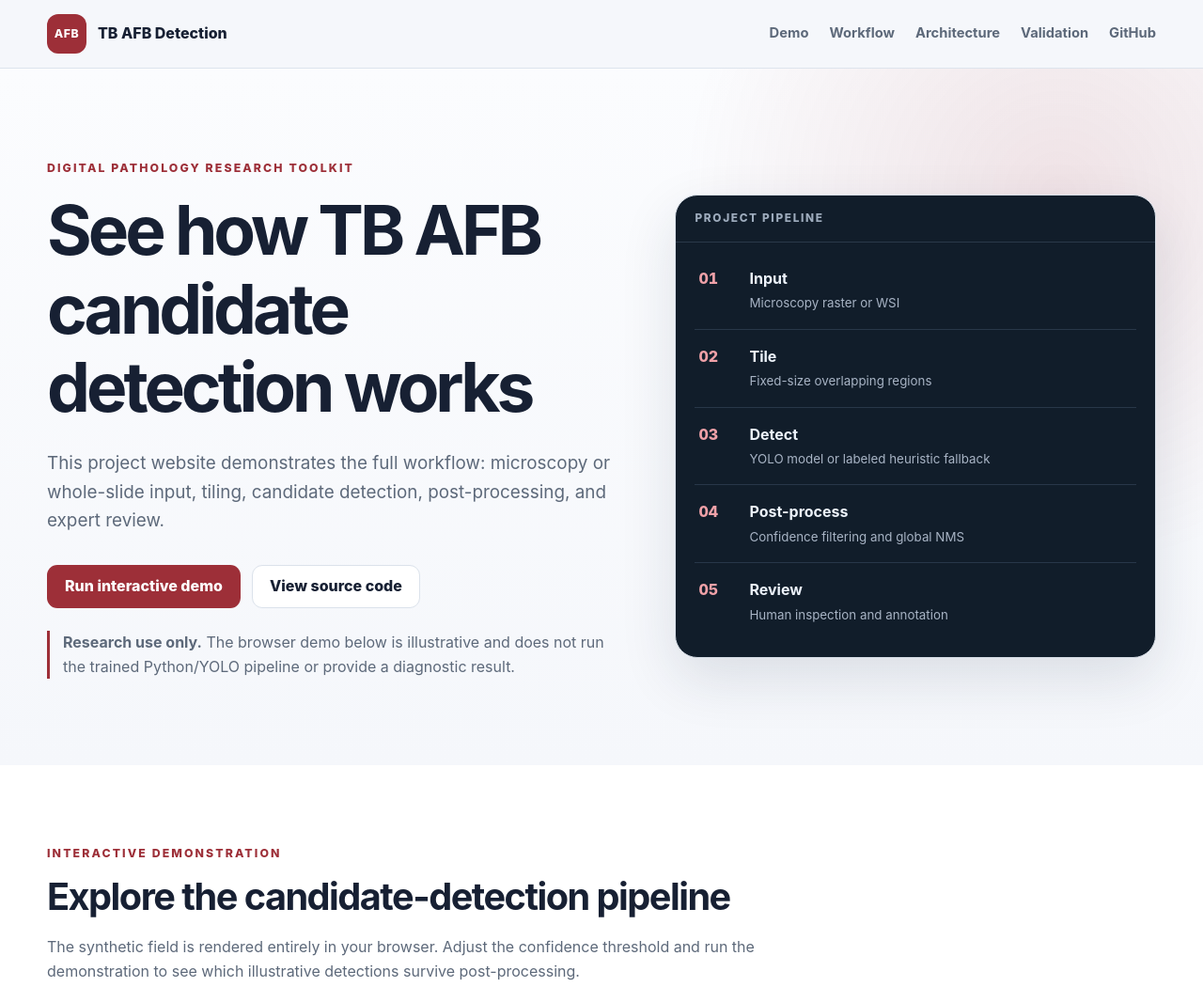
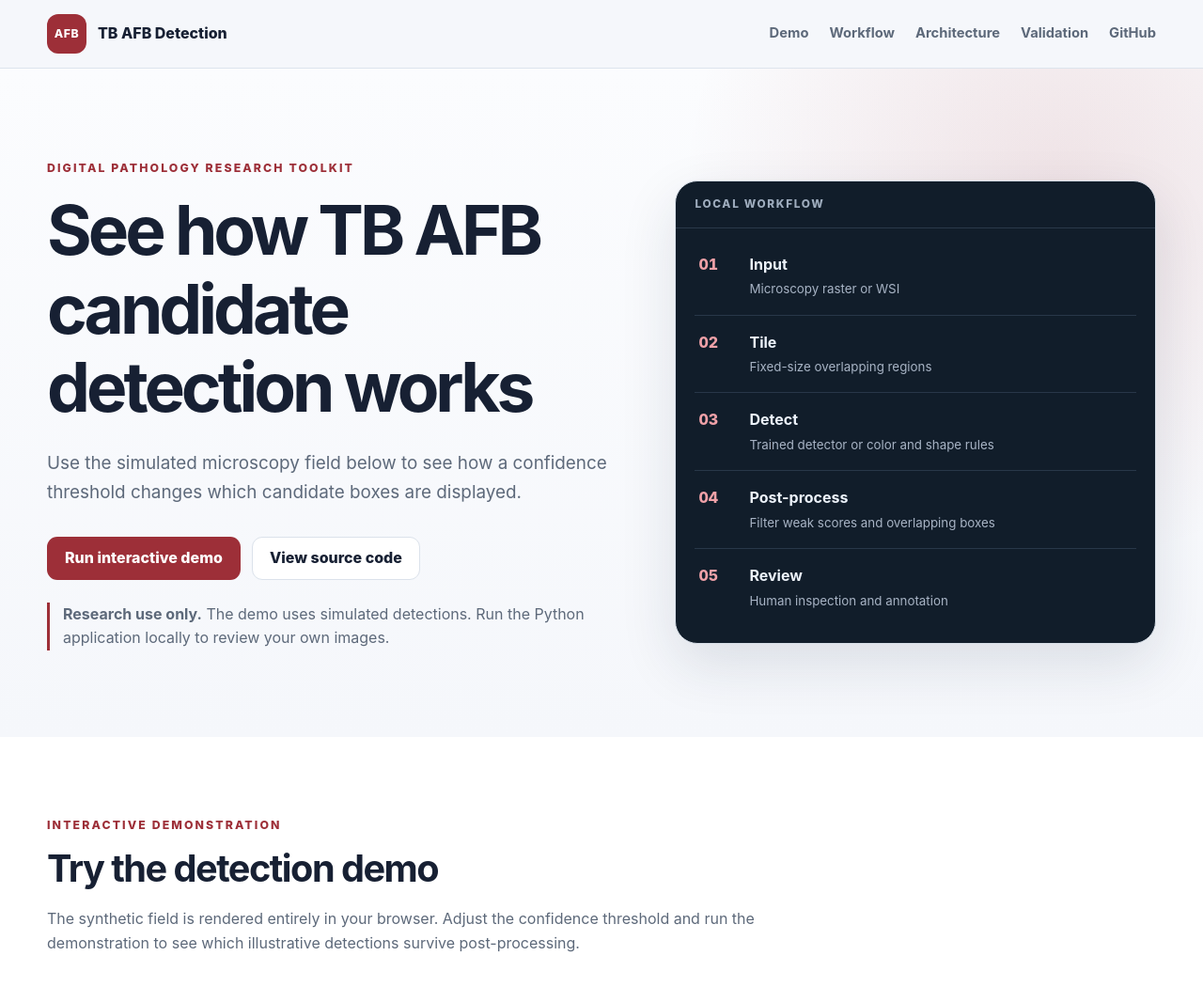
Before and after one commit to abusuraihsakhri/tb_afb_detection, a plain HTML site: page docs/index.html in a window 1280 px wide. Shown: the top 1050 px of the page at 94% size. Drawn offline with Linux system fonts and the light colour scheme.

Commit message:
Documentation Update

```diff
--- a/docs/index.html
+++ b/docs/index.html
@@ -25,20 +25,20 @@
         <div>
           <p class="eyebrow">Digital pathology research toolkit</p>
           <h1>See how TB AFB candidate detection works</h1>
-          <p class="lede">This project website demonstrates the full workflow: microscopy or whole-slide input, tiling, candidate detection, post-processing, and expert review.</p>
+          <p class="lede">Use the simulated microscopy field below to see how a confidence threshold changes which candidate boxes are displayed.</p>
           <div class="actions">
             <a class="button primary" href="#demo">Run interactive demo</a>
             <a class="button secondary" href="https://github.com/abusuraihsakhri/tb_afb_detection">View source code</a>
           </div>
-          <p class="research-note"><strong>Research use only.</strong> The browser demo below is illustrative and does not run the trained Python/YOLO pipeline or provide a diagnostic result.</p>
+          <p class="research-note"><strong>Research use only.</strong> The demo uses simulated detections. Run the Python application locally to review your own images.</p>
         </div>
         <aside class="hero-panel" aria-label="Pipeline summary">
-          <div class="panel-label">PROJECT PIPELINE</div>
+          <div class="panel-label">LOCAL WORKFLOW</div>
           <div class="pipeline">
             <div class="pipeline-step"><span>01</span><div><strong>Input</strong><small>Microscopy raster or WSI</small></div></div>
             <div class="pipeline-step"><span>02</span><div><strong>Tile</strong><small>Fixed-size overlapping regions</small></div></div>
-            <div class="pipeline-step"><span>03</span><div><strong>Detect</strong><small>YOLO model or labeled heuristic fallback</small></div></div>
-            <div class="pipeline-step"><span>04</span><div><strong>Post-process</strong><small>Confidence filtering and global NMS</small></div></div>
+            <div class="pipeline-step"><span>03</span><div><strong>Detect</strong><small>Trained detector or color and shape rules</small></div></div>
+            <div class="pipeline-step"><span>04</span><div><strong>Post-process</strong><small>Filter weak scores and overlapping boxes</small></div></div>
             <div class="pipeline-step"><span>05</span><div><strong>Review</strong><small>Human inspection and annotation</small></div></div>
           </div>
         </aside>
@@ -49,7 +49,7 @@
       <div class="shell">
         <div class="section-heading">
           <p class="eyebrow">Interactive demonstration</p>
-          <h2>Explore the candidate-detection pipeline</h2>
+          <h2>Try the detection demo</h2>
           <p>The synthetic field is rendered entirely in your browser. Adjust the confidence threshold and run the demonstration to see which illustrative detections survive post-processing.</p>
         </div>
         <div class="demo-layout">
@@ -101,7 +101,7 @@
 
     <section class="section" id="architecture">
       <div class="shell split">
-        <div><p class="eyebrow">Architecture</p><h2>What runs on GitHub Pages—and what does not</h2><p>GitHub Pages hosts this static demonstration because it is HTML, CSS, JavaScript, and Canvas only. The actual detection application stays local/server-side because it depends on PyTorch, Ultralytics, native OpenSlide libraries, model checkpoints, local files, and potentially very large WSIs.</p><p>This separation keeps the public project website lightweight while preserving the real research pipeline in the repository.</p></div>
+        <div><p class="eyebrow">Architecture</p><h2>Running the toolkit locally</h2><p>GitHub Pages hosts this static demonstration because it is HTML, CSS, JavaScript, and Canvas only. The actual detection application stays local/server-side because it depends on PyTorch, Ultralytics, native OpenSlide libraries, model checkpoints, local files, and potentially very large WSIs.</p><p>See the repository README for installation and example commands.</p></div>
         <div class="architecture-stack">
           <div class="architecture-item"><span>Public website</span><strong>GitHub Pages</strong><small>Interactive explanation, synthetic demonstration, architecture, limitations</small></div><div class="connector">↓</div>
           <div class="architecture-item"><span>Local application</span><strong>FastAPI + browser UI</strong><small>Raster upload, annotation, reporting, WSI tile serving</small></div><div class="connector">↓</div>
@@ -117,7 +117,7 @@
       </div>
     </section>
 
-    <section class="section"><div class="shell callout"><div><p class="eyebrow">Run the real pipeline</p><h2>Inspect and execute the repository locally</h2><p>Source code, tests, security notes, launchers, Docker configuration, training, and inference workflows are available in the repository.</p></div><a class="button primary" href="https://github.com/abusuraihsakhri/tb_afb_detection">Open repository</a></div></section>
+    <section class="section"><div class="shell callout"><div><p class="eyebrow">Local setup</p><h2>Install the research toolkit</h2><p>Source code, tests, security notes, launchers, Docker configuration, training, and inference workflows are available in the repository.</p></div><a class="button primary" href="https://github.com/abusuraihsakhri/tb_afb_detection">Open repository</a></div></section>
   </main>
 
   <footer><div class="shell footer-grid"><div><strong>TB AFB Detection</strong><p>Interactive project website for a research-stage digital pathology toolkit.</p></div><div><a href="https://github.com/abusuraihsakhri/tb_afb_detection/blob/main/README.md">README</a><a href="https://github.com/abusuraihsakhri/tb_afb_detection/blob/main/SECURITY.md">Security</a><a href="https://github.com/abusuraihsakhri/tb_afb_detection/blob/main/LICENSE">License</a></div></div></footer>
```
Also changed, not shown: 2 other files.
